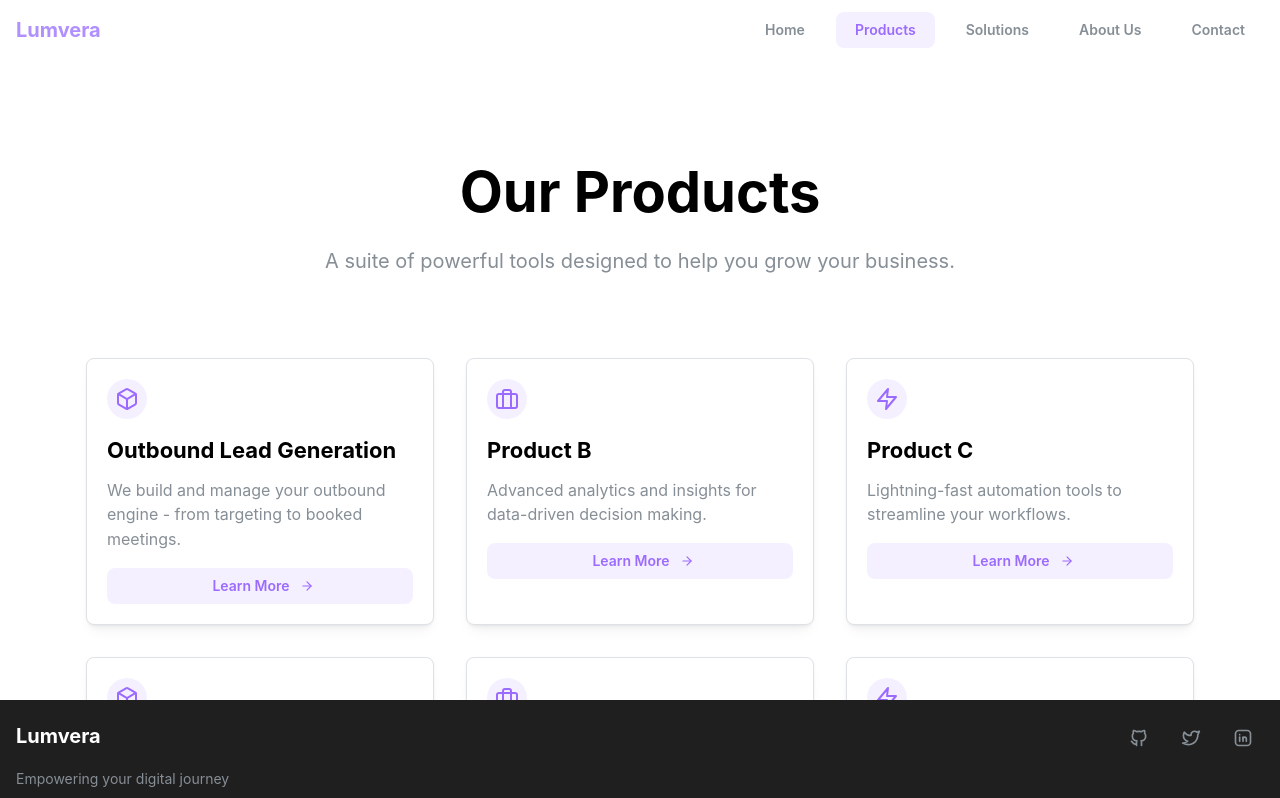
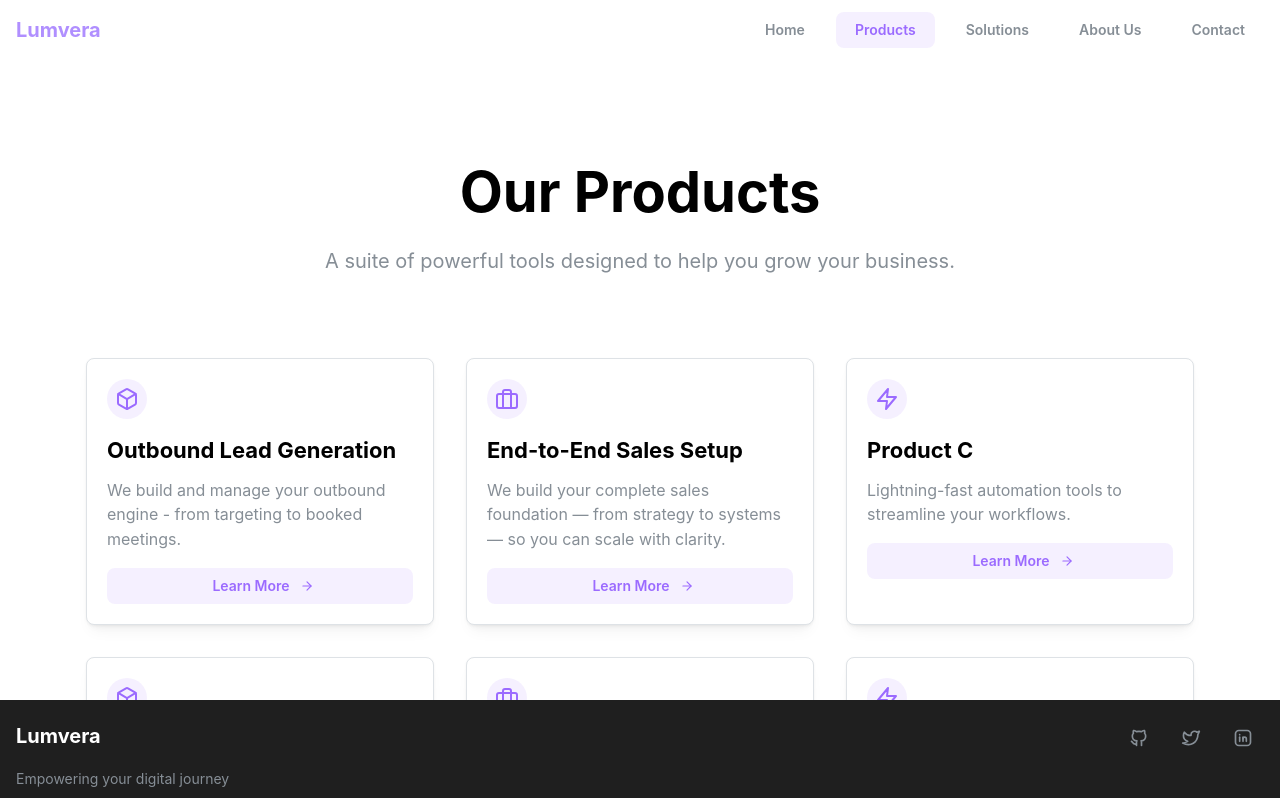
Before and after one commit to prachi2608/Lumvera, a React (Vite) app in the folder lead-gen-website/: page /products in a window 1280 px wide. Shown: the top 798 px of the page. Built offline with nearby package versions, Linux system fonts and the light colour scheme.

Commit message:
Rename 'Product B' to 'End-to-End Sales Setup'
Updated product details for 'Product B' to reflect new branding and description.

```diff
--- a/lead-gen-website/src/data/products.ts
+++ b/lead-gen-website/src/data/products.ts
@@ -25,10 +25,10 @@ export const products: Product[] = [
     ]
   },
   {
-    id: 'product-b',
+    id: 'End-to-End Sales Setup',
     icon: FiBriefcase,
-    title: 'Product B',
-    description: 'Advanced analytics and insights for data-driven decision making.',
+    title: 'End-to-End Sales Setup',
+    description: 'We build your complete sales foundation — from strategy to systems — so you can scale with clarity.',
     detailedDescription: 'Product B provides comprehensive analytics solutions that transform your raw data into actionable insights. Our advanced algorithms help you understand customer behavior, optimize processes, and make informed strategic decisions.',
     features: [
       'Real-time data visualization',
```
